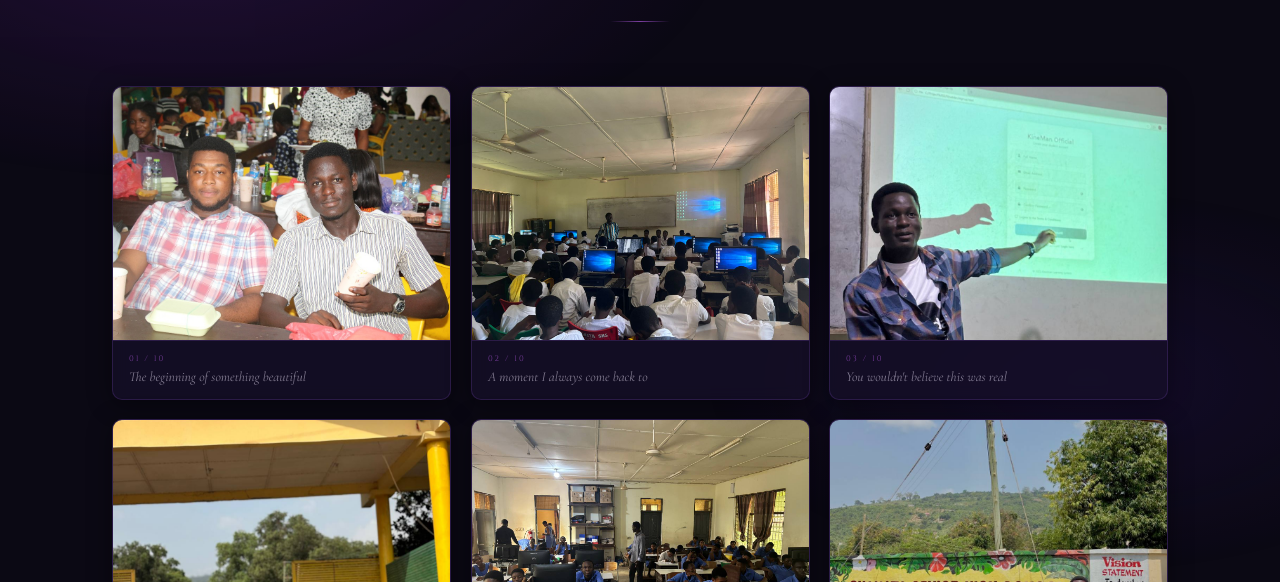
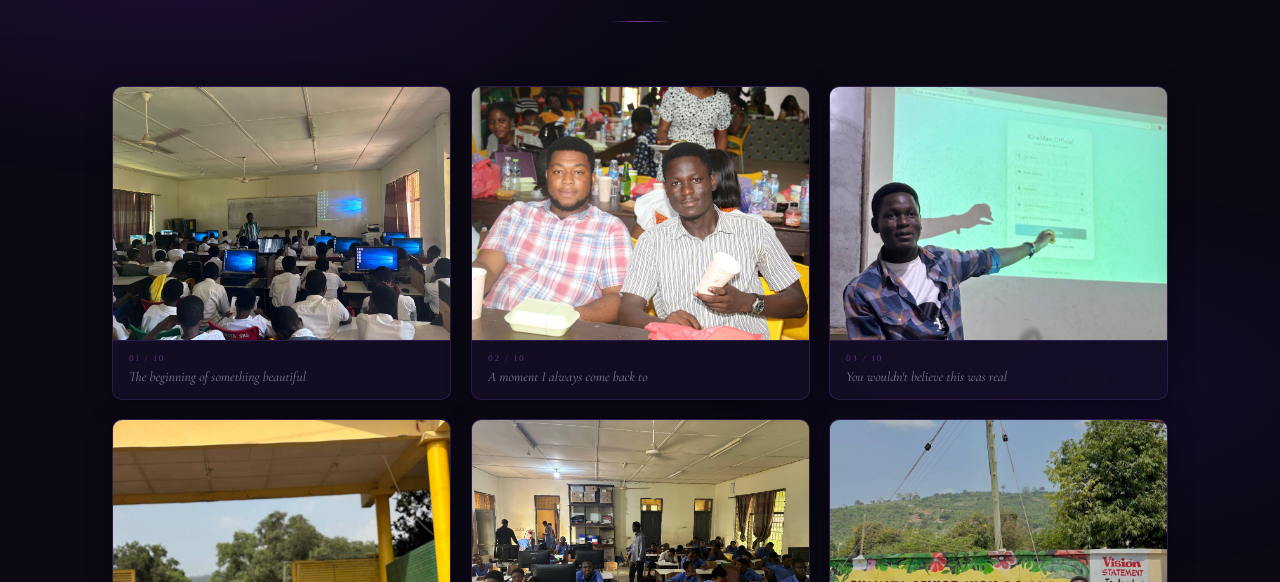
Before and after one commit to Just-Reacher/bhay, a plain HTML site: page gallery.html in a window 1280 px wide. Shown: the part 218-800 px from the top of the page. Drawn offline with nearby package versions, Linux system fonts and the light colour scheme.

Commit message:
Added music.mp3 and updated gallery.html

```diff
--- a/gallery.html
+++ b/gallery.html
@@ -550,7 +550,7 @@
 
   <div class="gallery-card" data-index="0">
     <div class="card-img-wrap">
-      <img src="images/photo2.jpg" alt="Memory 1" loading="lazy" />
+      <img src="images/photo1.jpg" alt="Memory 1" loading="lazy" />
       <div class="img-shield"></div>
       <div class="card-overlay">
         <div class="overlay-content">
@@ -567,7 +567,7 @@
 
   <div class="gallery-card" data-index="1">
     <div class="card-img-wrap">
-      <img src="images/photo1.jpg" alt="Memory 2" loading="lazy" />
+      <img src="images/photo2.jpg" alt="Memory 2" loading="lazy" />
       <div class="img-shield"></div>
       <div class="card-overlay">
         <div class="overlay-content">
```
Also changed, not shown: index.html (+1 -1 lines), story.html (+3 -1 lines), 1 other file.
